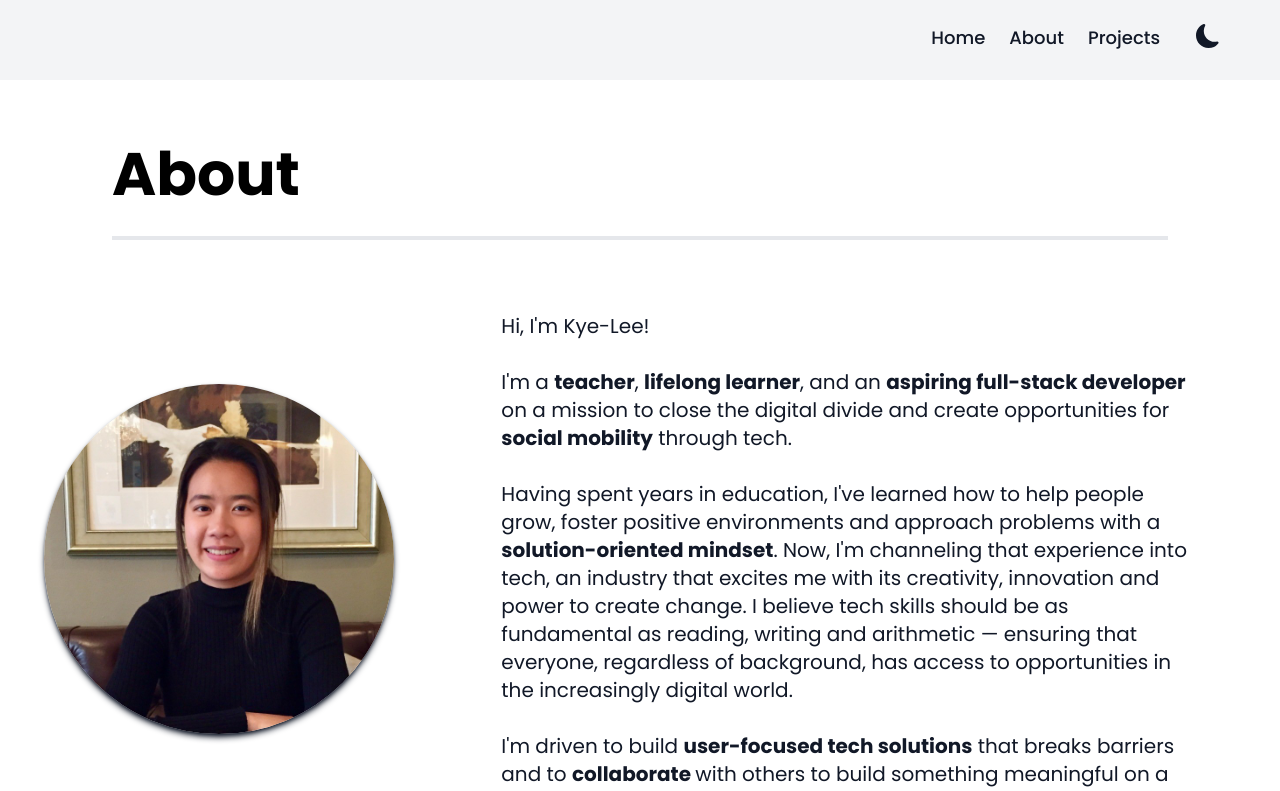
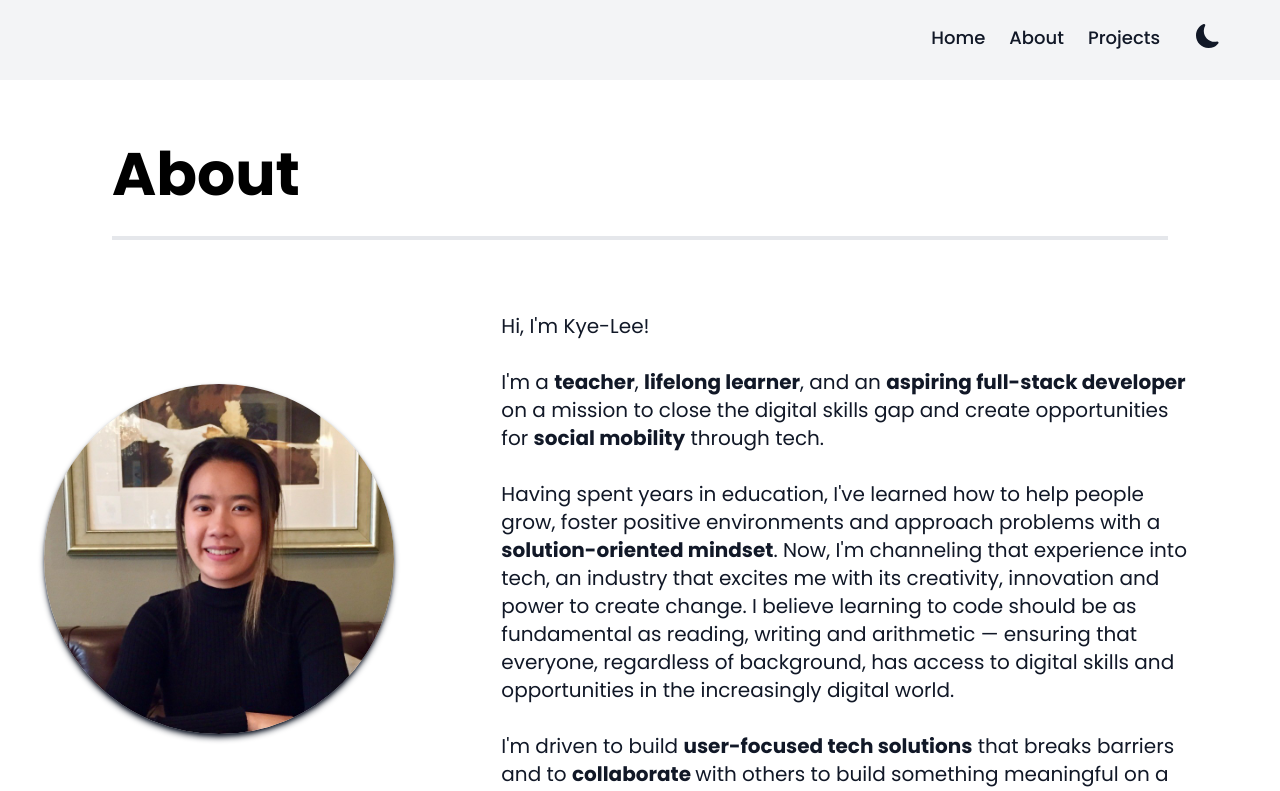
Before and after one commit to kl810/personal-portfolio-nextjs, a Next.js app: page /about in a window 1280 px wide. Shown: the top 791 px of the page. Built offline with nearby package versions, Linux system fonts and the light colour scheme.

Commit message:
update cv

```diff
--- a/src/app/about/page.tsx
+++ b/src/app/about/page.tsx
@@ -25,15 +25,15 @@ export default function About() {
                                 <p>Hi, I&apos;m Kye-Lee!</p><br/>
 
                                 <p>I&apos;m a <b>teacher</b>, <b>lifelong learner</b>,
-                                and an <b>aspiring full-stack developer</b> on a mission to close the digital divide
+                                and an <b>aspiring full-stack developer</b> on a mission to close the digital skills gap
                                 and create opportunities for <b>social mobility</b> through tech.</p><br/>
 
                                 <p>Having spent years in education, I&apos;ve learned how to help people grow,
                                 foster positive environments and approach problems with a <b>solution-oriented mindset</b>.
                                 Now, I&apos;m channeling that experience into tech, an industry that excites me with
-                                its creativity, innovation and power to create change. I believe tech skills should be as fundamental
+                                its creativity, innovation and power to create change. I believe learning to code should be as fundamental
                                 as reading, writing and arithmetic — ensuring that everyone, regardless of background, has access to
-                                opportunities in the increasingly digital world.</p><br/>
+                                digital skills and opportunities in the increasingly digital world.</p><br/>
 
                                 <p>I&apos;m driven to build <b>user-focused tech solutions</b> that breaks barriers and to <b>collaborate </b>
                                 with others to build something meaningful on a larger scale.
@@ -43,7 +43,7 @@ export default function About() {
                                 tech world.</p><br />
 
                                 <p>Explore my projects to see what I have been building!</p><br/>
-                                <a href="https://storage.googleapis.com/otta-uploads/candidate-cv/G5Zgczz4CjDD21lFhOVky5azGKFhg0zHPkWQocgnC-s.pdf"
+                                <a href="https://storage.googleapis.com/otta-uploads/candidate-cv/XS60xVxTyIocikVcLTGacvMjV94qC0YBu3gxwF911wU.pdf"
                                     target="_blank"
                                     className="focus:outline-none text-white bg-teal-700 hover:bg-teal-800 focus:ring-4 focus:ring-teal-300 font-medium rounded-lg text-sm px-5 py-2.5 me-2 mb-2 dark:bg-teal-600 dark:hover:bg-teal-700 dark:focus:ring-teal-800">
                                     View my CV
```
